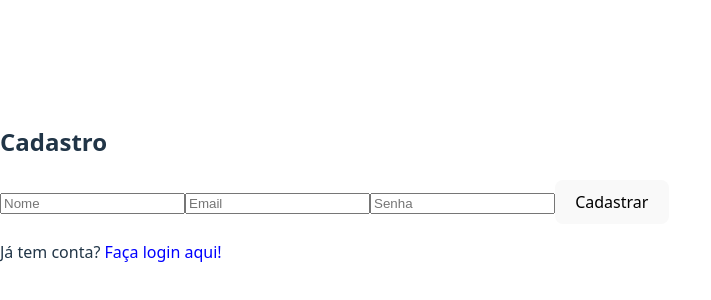
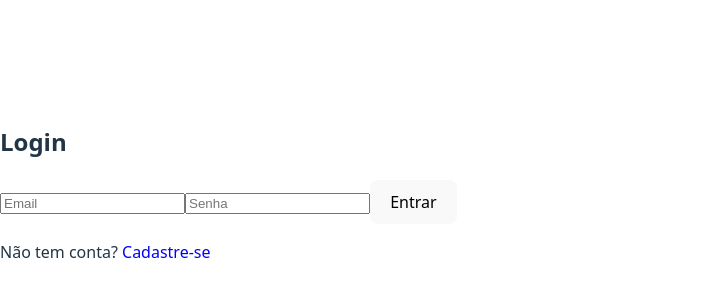
Before and after one commit to MatheusCEvangelista/Finan-metro, a React app in the folder frontend/: page / in a window 1280 px wide. Shown: the part 208-508 px from the top of the page, without its empty margins (0-711 px from the left). Built offline with nearby package versions, Linux system fonts and the light colour scheme; the HTML template or start-up script is replaced by a standard one.

Commit message:
fix: ajustando Css básico

```diff
--- a/frontend/src/App.jsx
+++ b/frontend/src/App.jsx
@@ -18,7 +18,7 @@ function App(){
     <Router>
       <Routes>
         <Route path = "/" element = {<PublicRoute>
-          <Register/>
+          <Login/>
           </PublicRoute>}/>
         <Route path = '/login' element = {<PublicRoute>
           <Login/>
```
